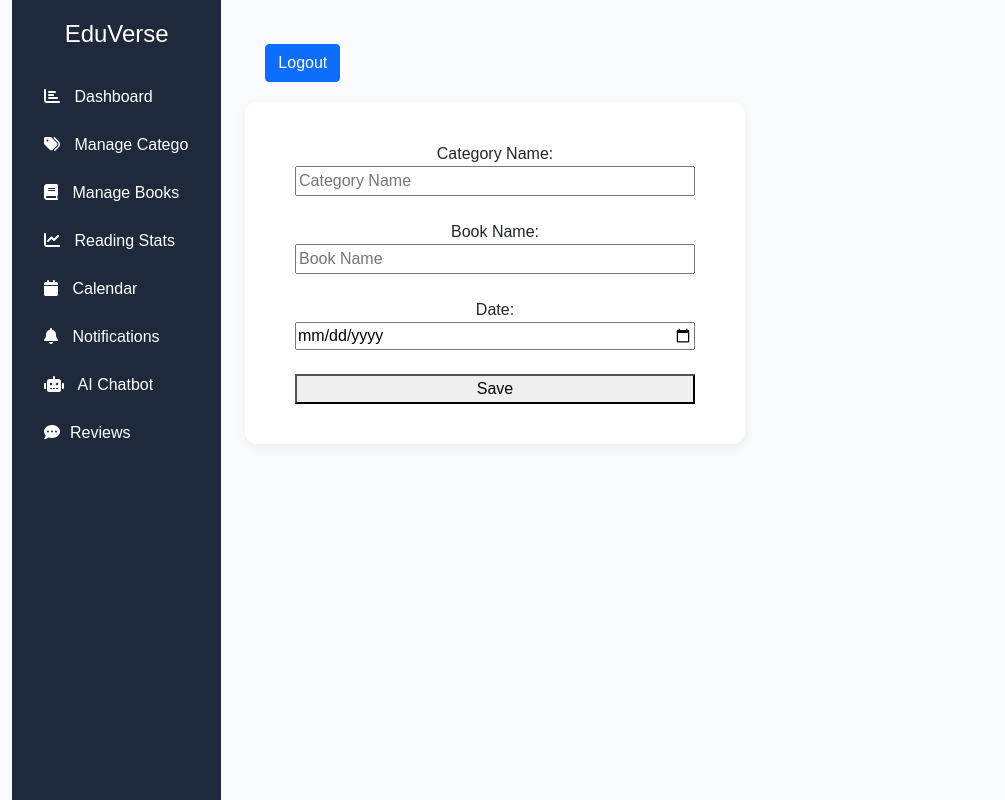
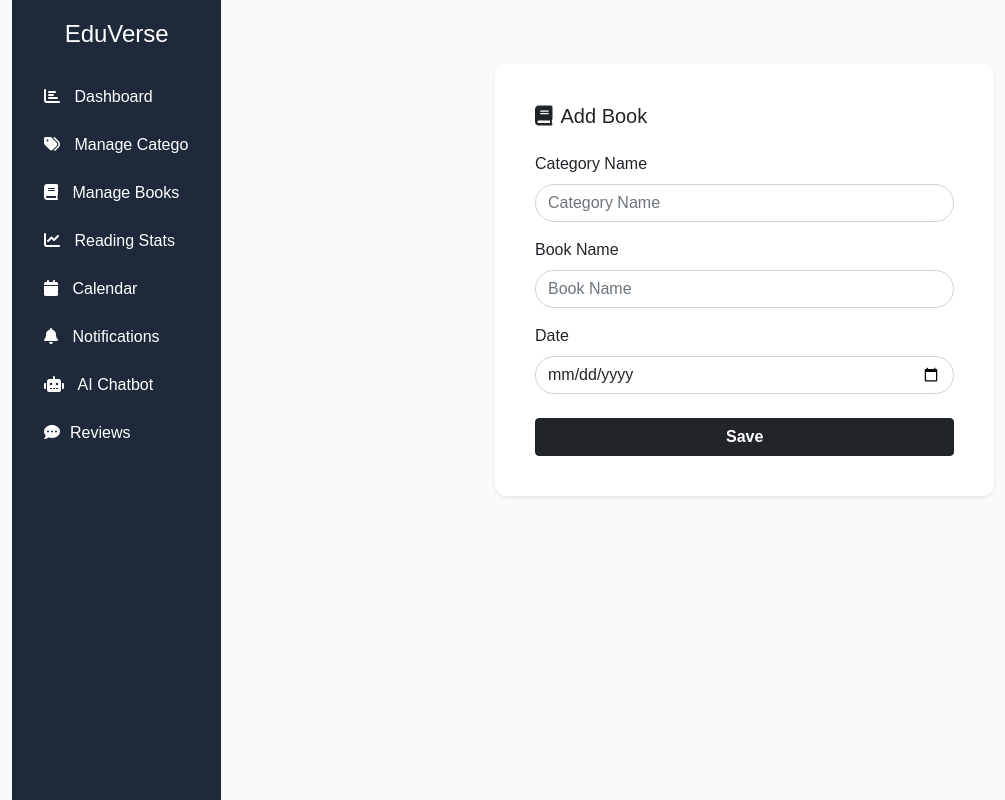
Before and after one commit to Ayesha-rose/Fyp-project, a Laravel app: page /admin_categories/create in a window 1280 px wide. Shown: the whole page, without its empty margins (0-1005 px from the left). Run offline with Laravel 8, Linux system fonts and the light colour scheme; settings files or empty folders that the repository lacks are supplied.

Commit message:
Layout setup

```diff
--- a/resources/views/admin/master.blade.php
+++ b/resources/views/admin/master.blade.php
@@ -9,6 +9,9 @@
   <link href="https://cdnjs.cloudflare.com/ajax/libs/font-awesome/6.0.0/css/all.min.css" rel="stylesheet">
   <link href="{{asset('bootstrap/css/bootstrap.min.css')}}" rel="stylesheet">
   <link href="{{ asset('css/adminpanel.css') }}" rel="stylesheet" type="text/css">
+  <script src="https://cdn.jsdelivr.net/npm/bootstrap@5.3.0/dist/js/bootstrap.bundle.min.js" defer></script>
+
+
 </head>
 
 <body>
@@ -33,10 +36,7 @@
       <div class="col-md-10 p-4">
         <div class="topbar d-flex">
           <div class="logout me-2">
-            <form action="{{ route('logout.confirm') }}" method="GET">
-              @csrf
-              <button type="submit" class="btn btn-primary">Logout</button>
-            </form>
+
           </div>
         </div>
 
--- a/resources/views/admin_categories/create.blade.php
+++ b/resources/views/admin_categories/create.blade.php
@@ -3,35 +3,87 @@
 @section('adminpanel')
 <div class="main-content">
   <div class="categories">
+
+
     <form action="{{ $category->id ? route('admin_categories.update', $category->id) : route('admin_categories.store') }}" method="post">
       @csrf
       @if($category->id)
       @method('put')
       @endif
 
-      <div class="col-6">
-        <div class="card text-center p-4 mb-4">
+      <div class="col-md-6 mx-auto">
+        <div class="card p-4 shadow-sm">
           <div class="card-body">
-            <label style="align-items: baseline;">Category Name:</label>
-            <input type="text" name="category_name" placeholder="Category Name" style="width: 400px;" required value="{{ $category->category_name ?? '' }}">
-            <br><br>
 
-            <label>Book Name:</label>
-            <input type="text" name="book_name" placeholder="Book Name" style="width: 400px;" required value="{{ $category->book_name ?? '' }}">
-            <br><br>
+            <h5 class="card-title mb-4 d-flex align-items-center">
+              <i class="fa-solid fa-book me-2"></i> {{ $category->id ? 'Edit Book' : 'Add Book' }}
+            </h5>
 
-            <label>Date:</label>
-            <input type="date" name="date" style="width: 400px;" value="{{ $category->date ?? '' }}">
-            <br><br>
+            <div class="mb-3">
+              <label class="form-label">Category Name</label>
+              <input type="text" name="category_name" class="form-control rounded-pill" placeholder="Category Name" required value="{{ $category->category_name ?? '' }}">
+            </div>
 
-            <button type="submit" style="width: 400px;">Save</button>
+            <div class="mb-3">
+              <label class="form-label">Book Name</label>
+              <input type="text" name="book_name" class="form-control rounded-pill" placeholder="Book Name" required value="{{ $category->book_name ?? '' }}">
+            </div>
+
+            <div class="mb-4">
+              <label class="form-label">Date</label>
+              <input type="date" name="date" class="form-control rounded-pill" value="{{ $category->date ?? '' }}">
+            </div>
+
+            <button type="submit" class="btn btn-dark w-100 fw-bold">
+              {{ $category->id ? 'Update' : 'Save' }}
+            </button>
 
           </div>
         </div>
       </div>
+    </form>
 
 
-    </form>
+
+    @if($category->id)
+    <div class="col-md-6 mx-auto text-center mt-3">
+
+      <button type="button" class="btn btn-danger fw-bold px-4" data-bs-toggle="modal" data-bs-target="#deleteModal">
+        Delete
+      </button>
+    </div>
+
+    <div class="modal fade" id="deleteModal" tabindex="-1" aria-labelledby="deleteModalLabel" aria-hidden="true">
+      <div class="modal-dialog modal-dialog-centered">
+        <div class="modal-content p-3 rounded-4">
+
+          <div class="modal-header border-0">
+            <h5 class="modal-title text-danger fw-bold" id="deleteModalLabel">
+              <i class="fa-solid fa-triangle-exclamation me-2"></i> Confirm Deletion
+            </h5>
+            <button type="button" class="btn-close" data-bs-dismiss="modal" aria-label="Close"></button>
+          </div>
+
+          <div class="modal-body text-center">
+            <p class="mb-3">Are you sure you want to delete this category?</p>
+          </div>
+
+          <div class="modal-footer border-top-0 d-flex justify-content-between">
+            <button type="button" class="btn btn-light w-50 fw-bold me-2" data-bs-dismiss="modal">Cancel</button>
+
+
+            <form action="{{ route('admin_categories.destroy', $category->id) }}" method="POST" class="w-50">
+              @csrf
+              @method('DELETE')
+              <button type="submit" class="btn btn-danger w-100 fw-bold">Yes, Delete</button>
+            </form>
+          </div>
+
+        </div>
+      </div>
+    </div>
+    @endif
+
   </div>
 </div>
 @stop
```
Also changed, not shown: resources/views/admin_categories/index.blade.php (+39 -8 lines).
